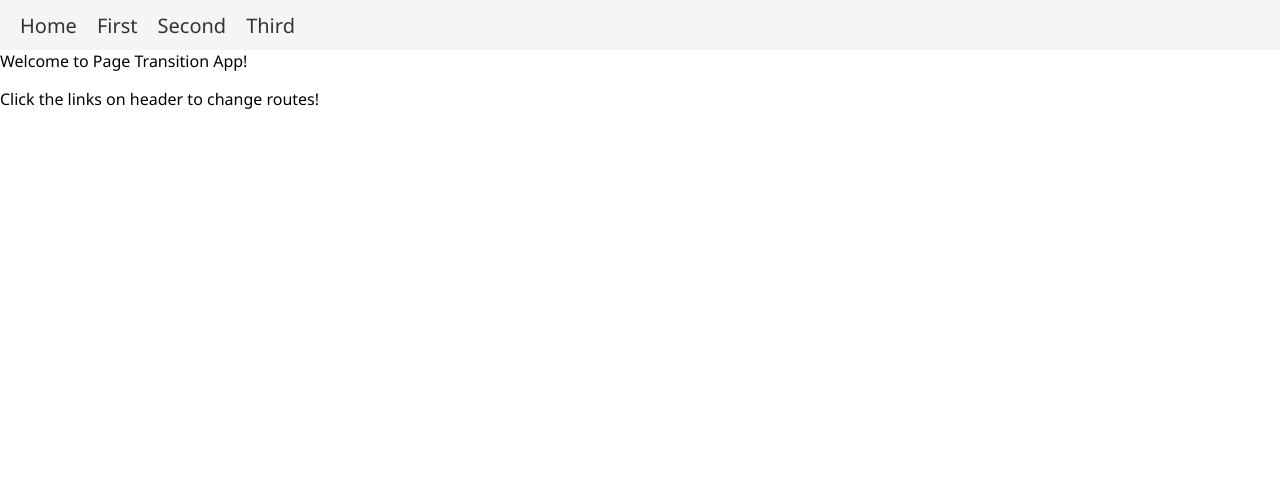
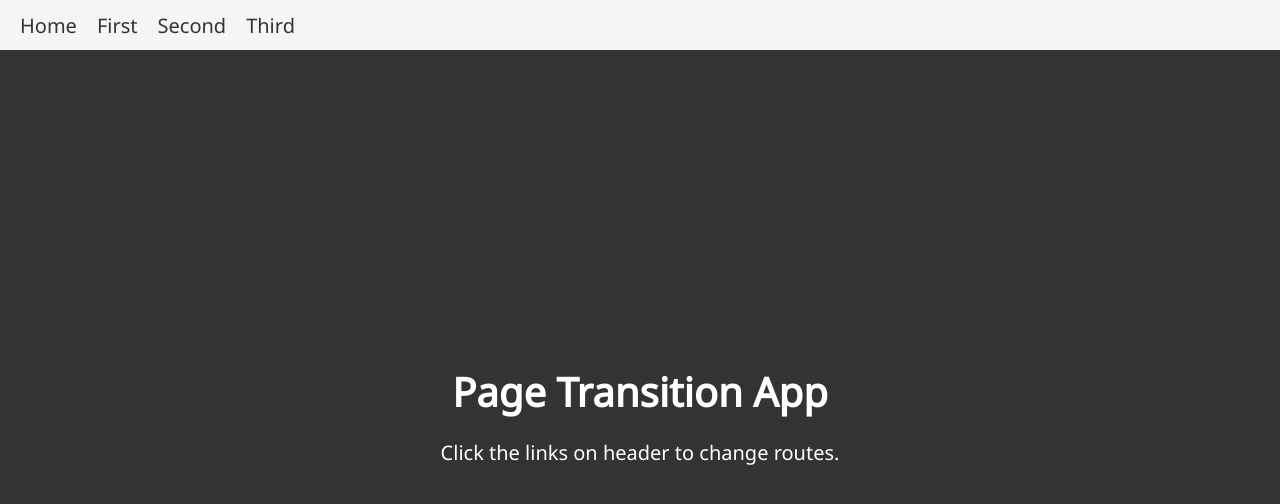
Before and after one commit to heyheyjose/route-transition-setup, a React (Create React App) app: page / in a window 1280 px wide. Shown: the top 504 px of the page. Built offline with nearby package versions, Linux system fonts and the light colour scheme.

Commit message:
added in styles to each of the components

```diff
--- a/src/Container.js
+++ b/src/Container.js
@@ -20,6 +20,35 @@ const Container = () => {
   );
 };
 
-const Wrapper = styled.div``;
+const Wrapper = styled.div`
+  .fade-enter {
+    opacity: 0.01;
+  }
+
+  .fade-enter.fade-enter-active {
+    opacity: 1;
+    transition: opacity 300ms ease-in;
+  }
+
+  .fade-exit {
+    opacity: 1;
+  }
+
+  .fade-exit.fade-exit-active {
+    opacity: 0.01;
+    transition: opacity 300ms ease-in;
+  }
+
+  div.transition-group {
+    position: relative;
+  }
+
+  section.route-section {
+    position: absolute;
+    width: 100%;
+    top: 0;
+    left: 0;
+  }
+`;
 
 export default Container;
--- a/src/components/First.js
+++ b/src/components/First.js
@@ -17,7 +17,18 @@ const First = () => {
 };
 
 const Wrapper = styled.div`
-  /* omitted */
+  min-height: calc(100vh - 50px);
+  background-color: #00d38a;
+  padding: 20px;
+
+  span {
+    color: #fff;
+    font-size: 40px;
+  }
+
+  section {
+    color: #fff;
+  }
 `;
 
 export default First;
--- a/src/components/Home.js
+++ b/src/components/Home.js
@@ -4,16 +4,33 @@ import styled from 'styled-components';
 const Home = () => {
   return (
     <Wrapper>
-      <div className="title">Welcome to Page Transition App!</div>
+      <div className="title">Page Transition App</div>
       <section>
-        <p>Click the links on header to change routes!</p>
+        <p>Click the links on header to change routes.</p>
       </section>
     </Wrapper>
   );
 };
 
 const Wrapper = styled.div`
-  /* omitted */
+  min-height: calc(100vh - 50px);
+  background-color: #333;
+  color: #fff;
+  display: flex;
+  flex-direction: column;
+  align-items: center;
+  justify-content: center;
+  text-align: center;
+
+  div.title {
+    font-size: 40px;
+    font-weight: bold;
+  }
+  section {
+    p {
+      font-size: 20px;
+    }
+  }
 `;
 
 export default Home;
--- a/src/components/Second.js
+++ b/src/components/Second.js
@@ -16,7 +16,18 @@ const Second = () => {
 };
 
 const Wrapper = styled.div`
-  /* omitted */
+  min-height: calc(100vh - 50px);
+  background-color: #00bfff;
+  padding: 20px;
+
+  span {
+    color: #fff;
+    font-size: 40px;
+  }
+
+  section {
+    color: #fff;
+  }
 `;
 
 export default Second;
--- a/src/components/Third.js
+++ b/src/components/Third.js
@@ -16,7 +16,18 @@ const Third = () => {
 };
 
 const Wrapper = styled.div`
-  /* omitted */
+  min-height: calc(100vh - 50px);
+  background-color: #f76565;
+  padding: 20px;
+
+  span {
+    color: #fff;
+    font-size: 40px;
+  }
+
+  section {
+    color: #fff;
+  }
 `;
 
 export default Third;
```
